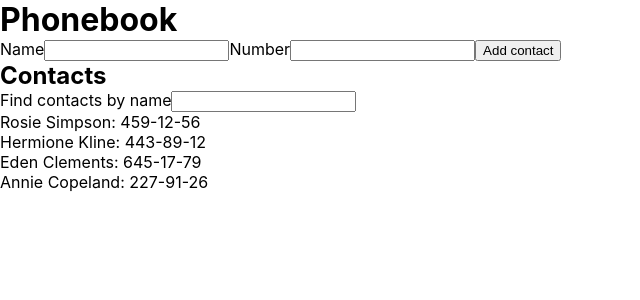
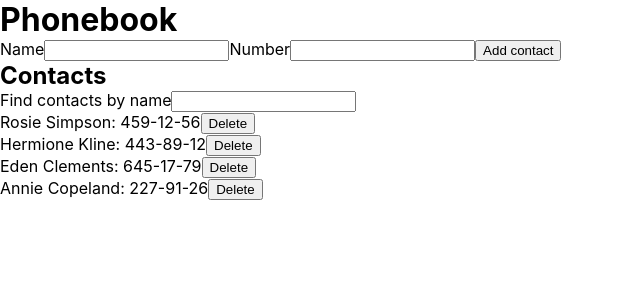
Before and after one commit to VictoriaYotka/goit-react-hw-02-phonebook, a React (Create React App) app: page / in a window 1280 px wide. Shown: the top 300 px of the page, without its empty margins (0-640 px from the left). Built offline with nearby package versions, Linux system fonts and the light colour scheme.

Commit message:
add delete option

```diff
--- a/src/components/App.jsx
+++ b/src/components/App.jsx
@@ -49,6 +49,14 @@ export class App extends Component {
     this.setState({filter: value});
   }
 
+  handleDeleteButton = (id) => {
+    console.log(id);
+    this.setState((prevState) => {
+      const updatedContacts = prevState.contacts.filter(contact => contact.id !== id);
+      return { contacts:  updatedContacts}
+    })
+  }
+
   render () {
     return (
     <div>
@@ -59,7 +67,10 @@ export class App extends Component {
 
   <h2>Contacts</h2>
   <Filter  handleChange={this.handleChange}/>
-  <ContactList contacts={this.state.contacts} filter={this.state.filter}/>
+  <ContactList
+  contacts={this.state.contacts}
+  filter={this.state.filter}
+  handleDeleteButton={this.handleDeleteButton}/>
 </div>
     )
   }
--- a/src/components/ContactList/ContactList.jsx
+++ b/src/components/ContactList/ContactList.jsx
@@ -1,9 +1,11 @@
-export function ContactList({ contacts, filter }) {
+export function ContactList({ contacts, filter, handleDeleteButton }) {
     const filteredContacts = contacts.filter(({name}) => name.toLowerCase().includes(filter.toLowerCase()));
 
     return (
         <ul>
-            {filteredContacts.map(contact => <li key={contact.id}>{contact.name}: {contact.number}</li>)}
+            {filteredContacts.map(({id, name, number}) => <li key={id}>{name}: {number}
+            <button onClick={() => handleDeleteButton(id)}>Delete</button>
+            </li>)}
         </ul>
     )
 }
```
